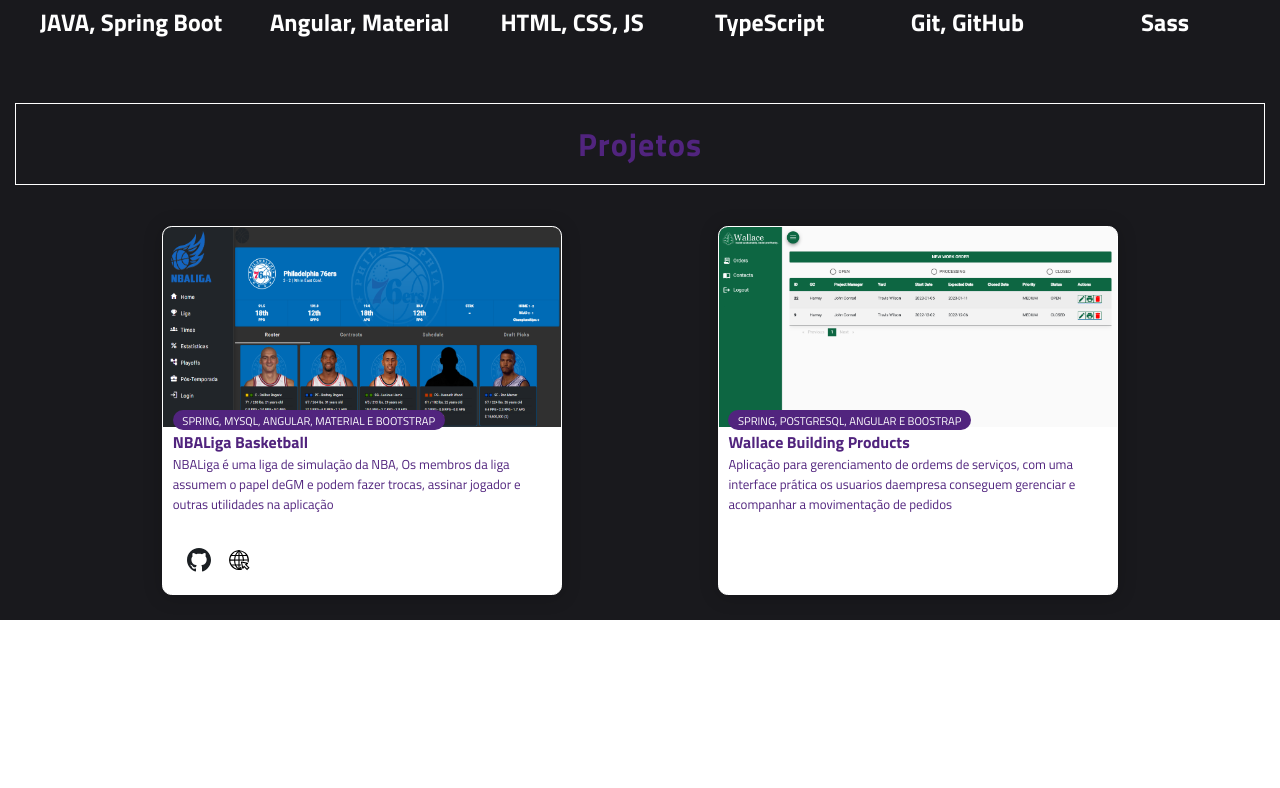
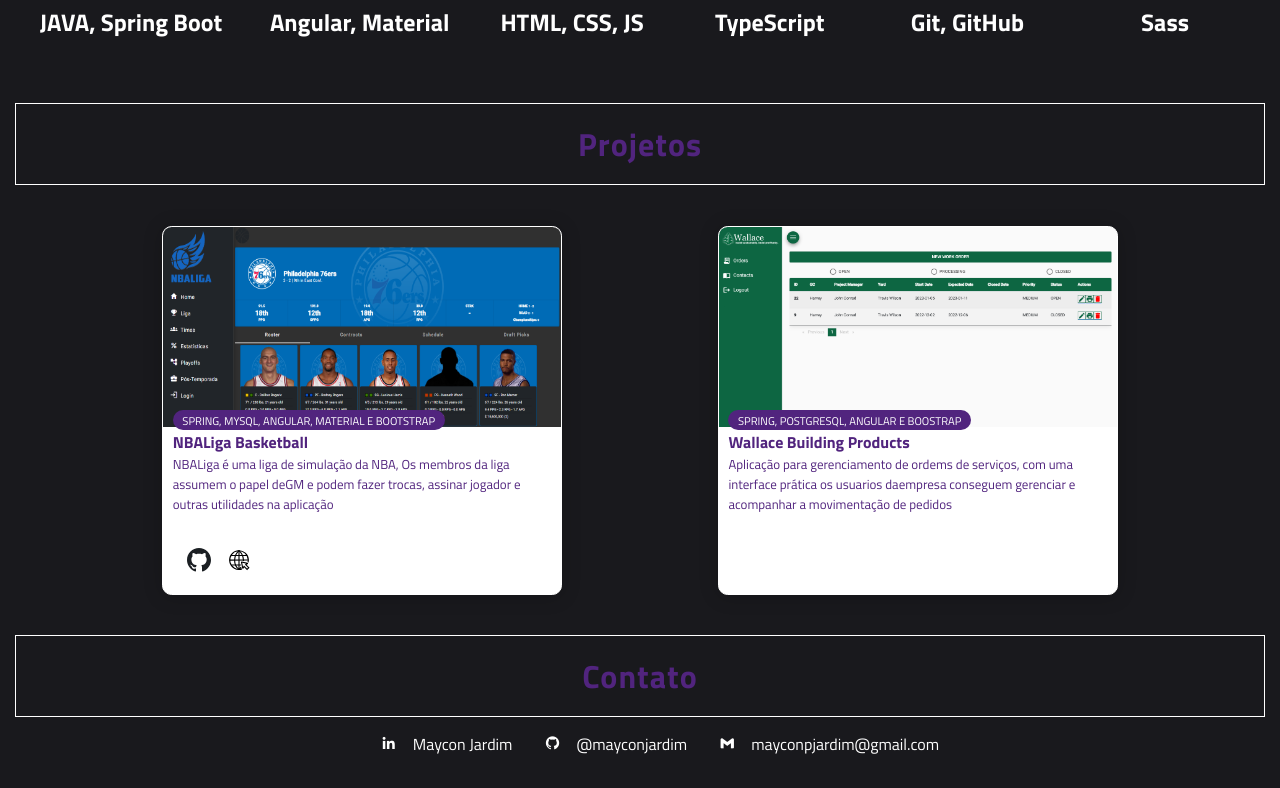
Before and after one commit to mayconjardim/mayconjardim.github.io, an Angular app: page / in a window 1280 px wide. Shown: the part 2401-3189 px from the top of the page. Before the commit the page ends 3021 px from the top, so only its background shows below. Built offline with nearby package versions, Linux system fonts and the light colour scheme.

Commit message:
Componente contato html e css

```diff
--- a/src/app/app.component.html
+++ b/src/app/app.component.html
@@ -6,3 +6,4 @@
 </div>
 <habilidades></habilidades>
 <projetos></projetos>
+<contato></contato>
--- a/src/app/components/contato/contato.component.html
+++ b/src/app/components/contato/contato.component.html
@@ -1 +1,12 @@
-<p>contato works!</p>
+<div class="contato">
+  <h1>Contato</h1>
+
+  <ul class="contato-lista">
+    <li><i class="bx bxl-linkedin"></i><a href="#">Maycon Jardim</a></li>
+    <li>
+      <i class="bx bxl-github"></i
+      ><a href="https://github.com/mayconjardim">@mayconjardim</a>
+    </li>
+    <li><i class="bx bxl-gmail"></i>mayconpjardim@gmail.com</li>
+  </ul>
+</div>
--- a/src/app/components/contato/contato.component.scss
+++ b/src/app/components/contato/contato.component.scss
@@ -0,0 +1,37 @@
+@import "../../../assets/scss/variables.scss";
+:host {
+  display: block;
+  background-color: $background-color;
+  color: white;
+  padding: 1rem;
+}
+
+.contato {
+  &-lista {
+    display: flex;
+    justify-content: center;
+
+    ul {
+      width: 100%;
+      text-align: center;
+    }
+
+    li {
+      list-style: none;
+      display: inline-block;
+      padding: 1rem;
+    }
+
+    i {
+      width: 2rem;
+    }
+
+    a {
+      text-decoration: none;
+      color: $white;
+      &:hover {
+        text-decoration: underline;
+      }
+    }
+  }
+}
--- a/src/app/components/contato/contato.component.ts
+++ b/src/app/components/contato/contato.component.ts
@@ -1,15 +1,12 @@
 import { Component, OnInit } from '@angular/core';
 
 @Component({
-  selector: 'app-contato',
+  selector: 'contato',
   templateUrl: './contato.component.html',
-  styleUrls: ['./contato.component.scss']
+  styleUrls: ['./contato.component.scss'],
 })
 export class ContatoComponent implements OnInit {
+  constructor() {}
 
-  constructor() { }
-
-  ngOnInit(): void {
-  }
-
+  ngOnInit(): void {}
 }
```
